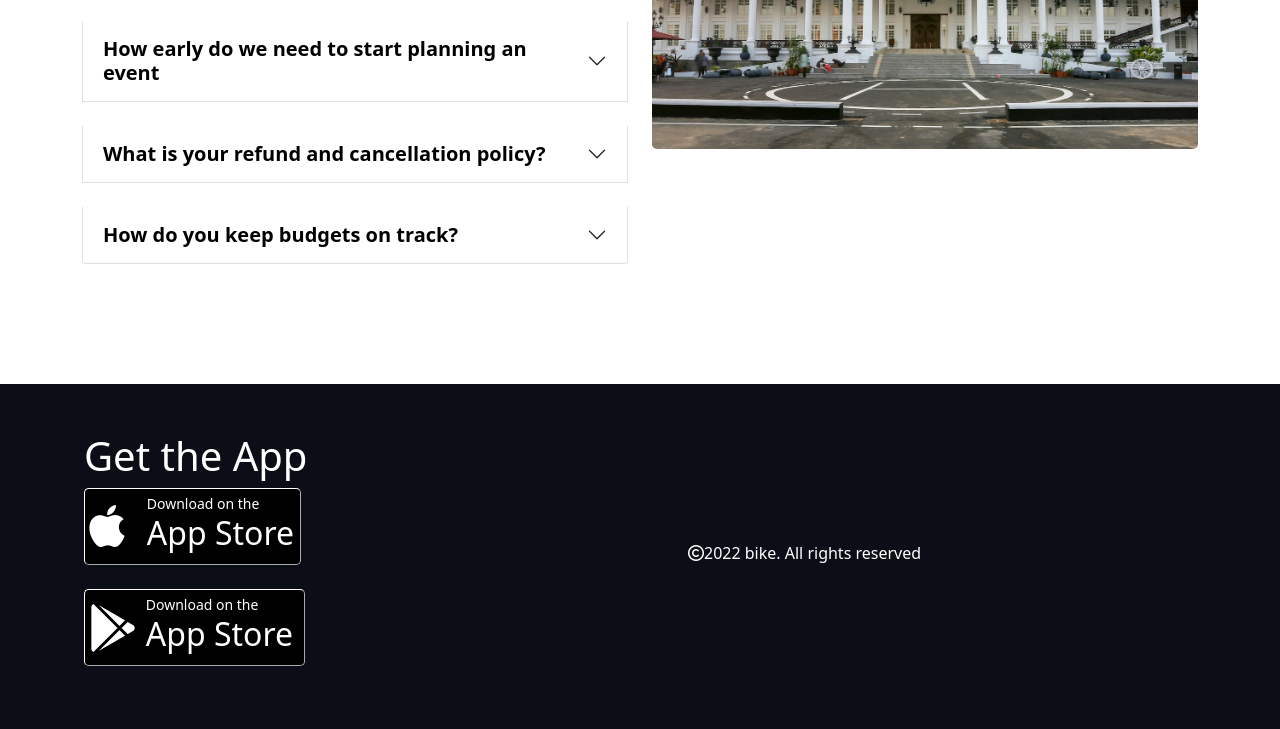
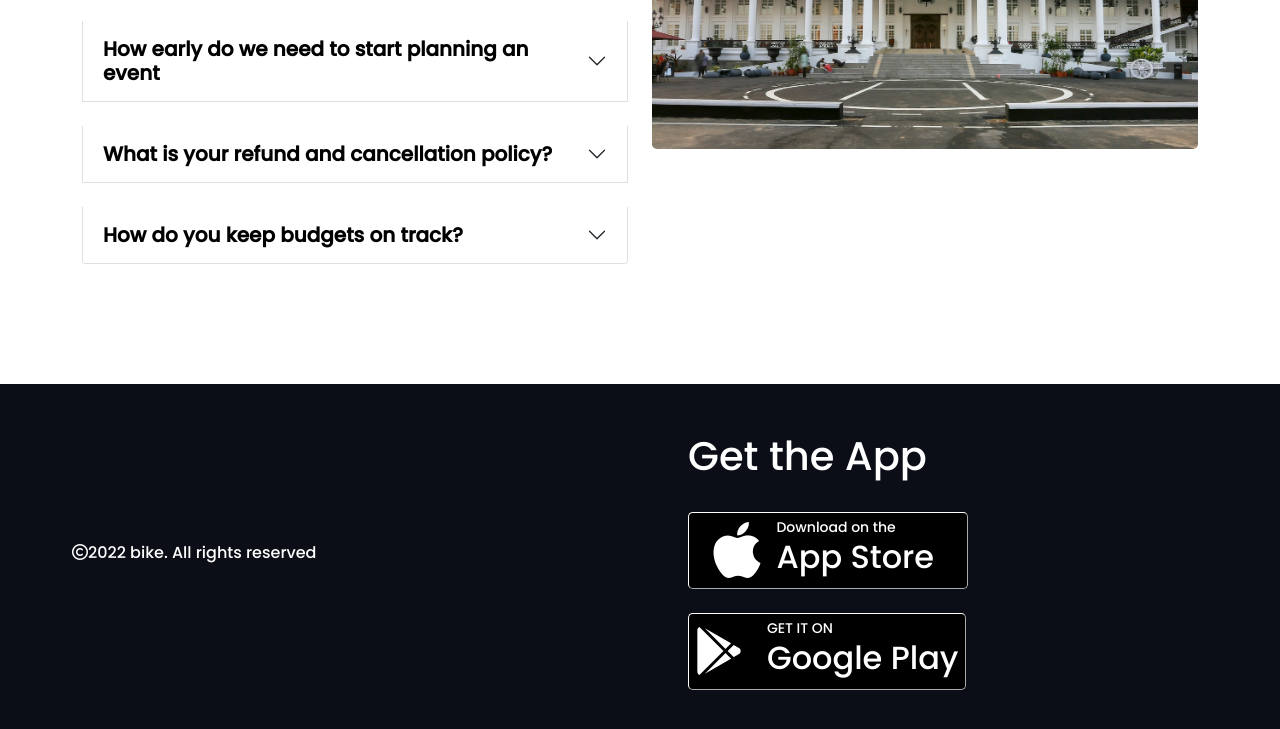
Before and after one commit to Nargis21/convention-hall, a plain HTML site: page index.html in a window 1280 px wide. Shown: the part 1853-2582 px from the top of the page. Drawn offline with nearby package versions, Linux system fonts and the light colour scheme.

Commit message:
Last section

```diff
--- a/index.html
+++ b/index.html
@@ -24,7 +24,7 @@
         <nav class="banner-margin navbar navbar-expand-lg navbar-light bg-white fixed-top ">
             <div class="container d-flex justify-content-between align-items-center">
                 <a class="navbar-brand " href="#">
-                    <img class="img-fluid w-auto" src="images/logo-top.png" alt="">
+                    <img class="img-fluid w-100" src="images/logo-top.png" alt="">
                 </a>
                 <button class="navbar-toggler" type="button" data-bs-toggle="collapse"
                     data-bs-target="#navbarSupportedContent" aria-controls="navbarSupportedContent"
@@ -61,7 +61,7 @@
                 </div>
                 <div class="carousel-inner">
                     <div class="carousel-item active">
-                        <img src="images/slide-2.jpg" class="d-block w-100  opacity-75 " alt="...">
+                        <img src="images/slide-2.jpg" class="d-block w-100 " alt="...">
                         <div class="carousel-caption d-md-block">
                             <h1 class="text-black">A Grand Space</h1>
                             <p class="text-black">Space' defines and determines the mood of the moment. It spreads its
@@ -73,10 +73,10 @@
                         </div>
                     </div>
                     <div class="carousel-item">
-                        <img src="images/slide-1.jpg" class="d-block w-100 opacity-75" alt="...">
+                        <img src="images/slide-1.jpg" class="d-block w-100" alt="...">
                         <div class="carousel-caption d-md-block">
                             <h1 class="text-black">A Grand Space</h1>
-                            <p class="text-black">Space' defines and determines the mood of the moment. It spreads its
+                            <p class="text-white">Space' defines and determines the mood of the moment. It spreads its
                                 spell, resonating an
                                 enchanting aura all around. We discover ourselves in the midst of something that only
                                 appeals to our sences. That's why, this time, we have created spaces that aim to enliven
@@ -85,7 +85,7 @@
                         </div>
                     </div>
                     <div class="carousel-item">
-                        <img src="images/slide-3.jpg" class="d-block w-100 opacity-75" alt="...">
+                        <img src="images/slide-3.jpg" class="d-block w-100" alt="...">
                         <div class="carousel-caption d-md-block">
                             <h1 class="text-black">A Grand Space</h1>
                             <p class="text-black">Space' defines and determines the mood of the moment. It spreads its
@@ -200,8 +200,8 @@
 
             </div>
         </section>
-        <section class="container py-5">
-            <h1 class="text-center py-5">Frequently Asked Questions</h1>
+        <section class="container py-lg-5 py-md-3">
+            <h1 class="text-center py-lg-5 py-md-3">Frequently Asked Questions</h1>
             <div class="row py-5 d-flex align-items-center justify-content-center">
                 <div class="col-sm-12 col-md-6 col-lg-6">
                     <div class="accordion" id="accordionExample">
@@ -293,17 +293,15 @@
             </div>
         </section>
     </main>
-    <footer class="footer-bg p-5">
-        <div class="row d-flex justify-content-center align-items-center flex-sm-row-reverse">
-            <div class="col-sm-12 col-md-6 col-lg-6 text-white ps-5">
-                <p><i class="far fa-copyright"></i>2022 bike. All rights reserved</p>
-            </div>
+    <footer class=" footer-bg p-5">
+        <div class="row g-5 d-flex align-items-center justify-content-center flex-sm-row-reverse">
             <div class="col-sm-12 col-md-6 col-lg-6 ps-5 ">
-                <h1 class="text-white">Get the App</h1>
-                <button class="p-1 border-1 border-white rounded-3 text-white footer-btn">
+                <h1 class="text-white">Get the App</h1><br>
+                <a href="https://apps.apple.com/us/app/apple-store/id375380948">
+                    <button class="py-1 px-4 border-1 border-white rounded-3 text-white footer-btn">
                         <div class="row gx-4 d-flex align-items-center">
                             <div class="col-3">
-                            <i class="fab fa-apple fa-3x"></i>
+                                <i class="fab fa-apple fa-4x"></i>
                             </div>
                             <div class="col-9 d-flex justify-content-start flex-column  align-items-start">
                                 <small>Download on the</small>
@@ -311,18 +309,24 @@
                             </div>
                         </div>
                     </button><br><br>
-                <button class="p-1 border-1 border-white rounded-3 text-white footer-btn">
-                    <div class="row gx-3 d-flex align-items-center">
+                </a>
+                <a href="https://play.google.com/store/apps/details?id=com.adsk.sketchbook">
+                    <button class="py-1 border-1 border-white rounded-3 text-white footer-btn">
+                        <div class="row g-4 d-flex align-items-center">
                             <div class="col-3">
                                 <i class="fab fa-google-play fa-3x"></i>
                             </div>
                             <div class="col-9 d-flex justify-content-start flex-column  align-items-start">
-                            <small>Download on the</small>
-                            <h2>App Store</h2>
+                                <small>GET IT ON</small>
+                                <h2>Google Play</h2>
                             </div>
                         </div>
-                </button><br><br>
+                    </button>
+                </a>
 
+            </div>
+            <div class="col-sm-12 col-md-6 col-lg-6 text-white ps-5">
+                <p><i class="far fa-copyright"></i>2022 bike. All rights reserved</p>
             </div>
         </div>
     </footer>
--- a/style.css
+++ b/style.css
@@ -1,3 +1,6 @@
+body{
+    font-family: 'Poppins', sans-serif;
+}
 #myCarousel{
 height:550px;
 }
```
Also changed, not shown: images/apple.png (added), images/google.png (added). Lines whose indentation alone changed are shown as unchanged.
